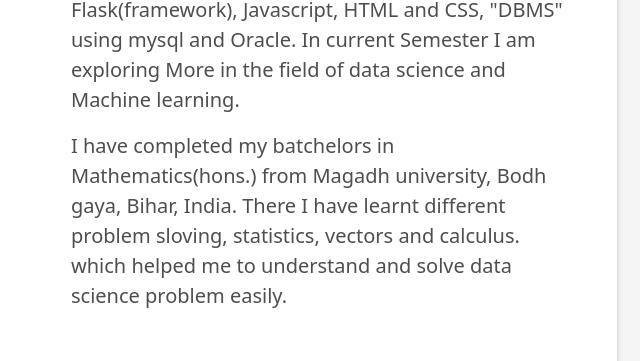
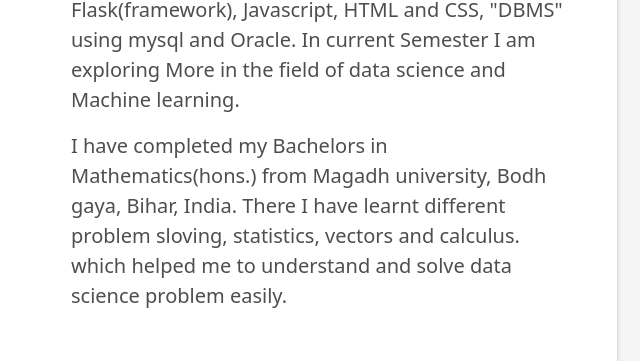
Before and after one commit to ankitmishra2232/ankitmishra2232.github.io, a plain HTML site: page index.html in a window 1280 px wide. Shown: the part 1515-1876 px from the top of the page, 581-1221 px from the left. Drawn offline with Linux system fonts and the light colour scheme.

Commit message:
Update index.html

```diff
--- a/index.html
+++ b/index.html
@@ -135,7 +135,7 @@
                        In current Semester I am exploring More in the field of data science and Machine learning.
                     </p>
                     <p class="lead">
-                       I have completed my batchelors in Mathematics(hons.) from Magadh university, Bodh gaya, Bihar, India.
+                       I have completed my Bachelors in Mathematics(hons.) from Magadh university, Bodh gaya, Bihar, India.
                        There I have learnt different problem sloving, statistics, vectors and calculus. which
                        helped me to understand and solve data science problem easily.
                     </p>
```
